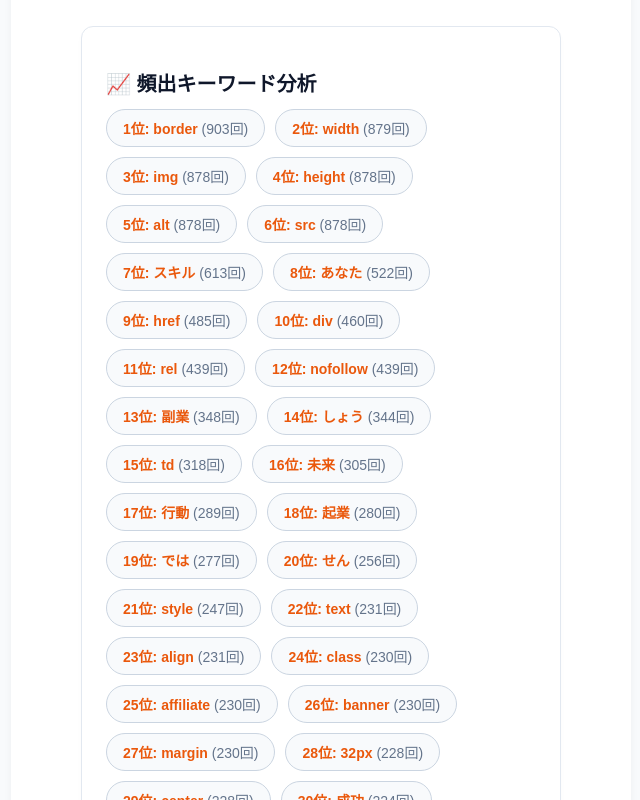
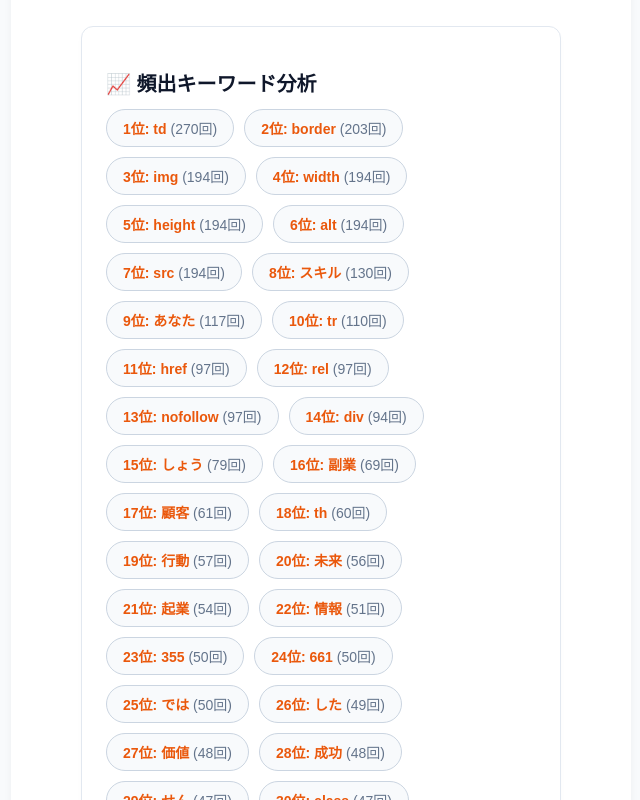
Before and after one commit to shotaro0222/conconsalsal.com, a Next.js app: page /admin in a window 1280 px wide. Shown: the part 900-1700 px from the top of the page, without its empty margins (129-769 px from the left). Built offline with nearby package versions, Linux system fonts and the light colour scheme.

Commit message:
Update page.tsx

```diff
--- a/src/app/admin/page.tsx
+++ b/src/app/admin/page.tsx
@@ -1,23 +1,27 @@
 import fs from 'fs';
 import path from 'path';
 import AdminClient from './AdminClient';
-// ★追加：作成した画像アップローダーをインポート
 import ImageUploader from '@/components/ImageUploader';
 
 export default function AdminPage() {
   const postsDirectory = path.join(process.cwd(), 'content/posts');
-  let sortedWords: {word: string, count: number}[] = [];
-  let articleFiles: string[] = []; // ★追加：記事ファイルの一覧
+
+  let sortedWords: { word: string; count: number }[] = [];
+  let articleFiles: string[] = [];
 
   try {
     if (fs.existsSync(postsDirectory)) {
       const filenames = fs.readdirSync(postsDirectory).filter(f => f.endsWith('.md'));
 
-      // ★追加：ファイル名を新しい順（降順）に並び替え
+      // ファイル名を新しい順（降順）に並び替え
       articleFiles = [...filenames].sort((a, b) => b.localeCompare(a));
 
       let allText = '';
-      filenames.forEach(filename => {
+
+      // ★修正：全記事ではなく「最新の10記事」だけを解析対象にする（ビルドのタイムアウト防止）
+      const targetFiles = articleFiles.slice(0, 10);
+
+      targetFiles.forEach(filename => {
         const filePath = path.join(postsDirectory, filename);
         const content = fs.readFileSync(filePath, 'utf8');
 
@@ -30,6 +34,7 @@ export default function AdminPage() {
         allText += cleanContent + ' ';
       });
 
+      // 10記事分だけでセグメント解析を実行
       const segmenter = new Intl.Segmenter('ja', { granularity: 'word' });
       const segments = segmenter.segment(allText);
       const wordCount: Record<string, number> = {};
@@ -57,18 +62,15 @@ export default function AdminPage() {
     console.error("キーワード解析エラー:", error);
   }
 
-  // ★変更：AdminClientとImageUploaderを並べるレイアウトに変更
   return (
-    <div className="min-h-screen bg-gray-50">
+    <div className="p-4 md:p-8 min-h-screen bg-gray-50">
       <div className="max-w-7xl mx-auto">
         <div className="grid grid-cols-1 lg:grid-cols-3 gap-8">
 
-          {/* 左側（メイン）：既存の記事一覧とキーワード解析 */}
           <div className="lg:col-span-2">
             <AdminClient keywords={sortedWords} files={articleFiles} />
           </div>
 
-          {/* 右側（サイドバー）：画像アップローダー */}
           <div className="lg:col-span-1">
             <ImageUploader />
           </div>
```
